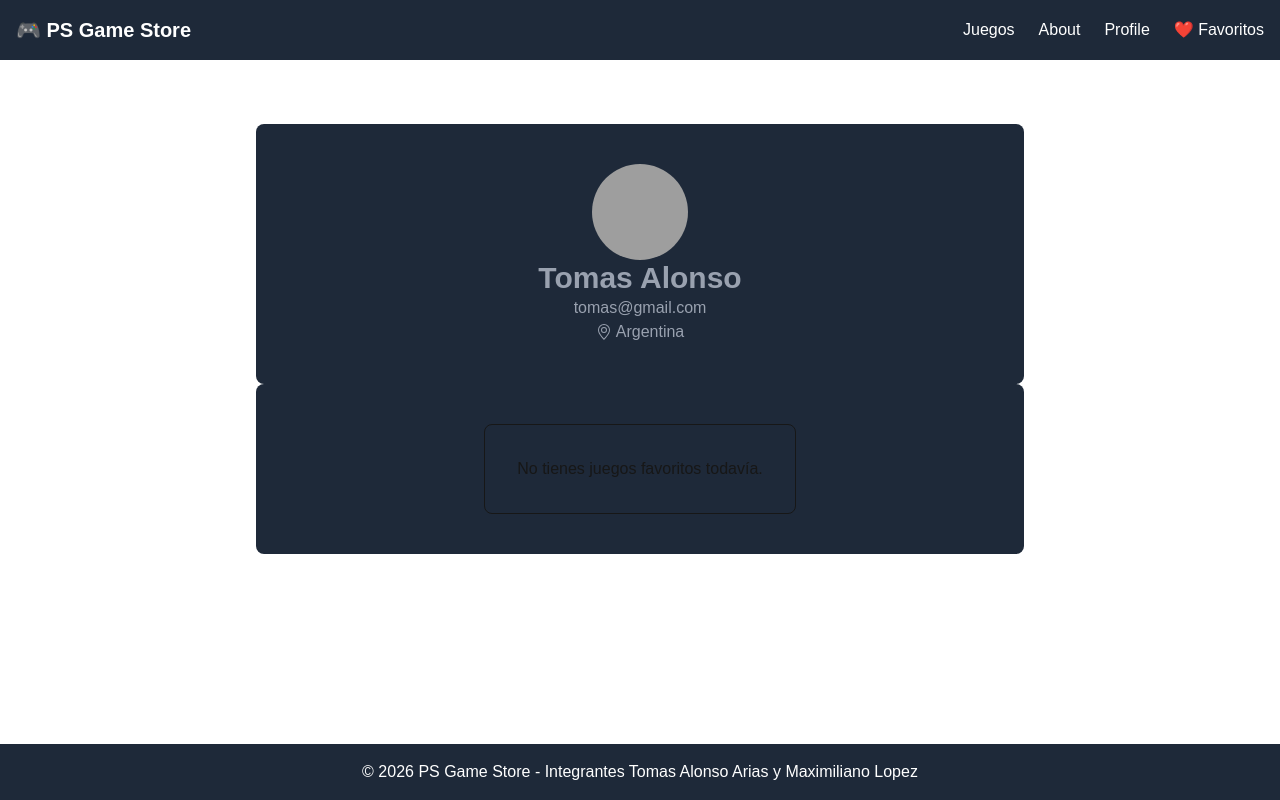
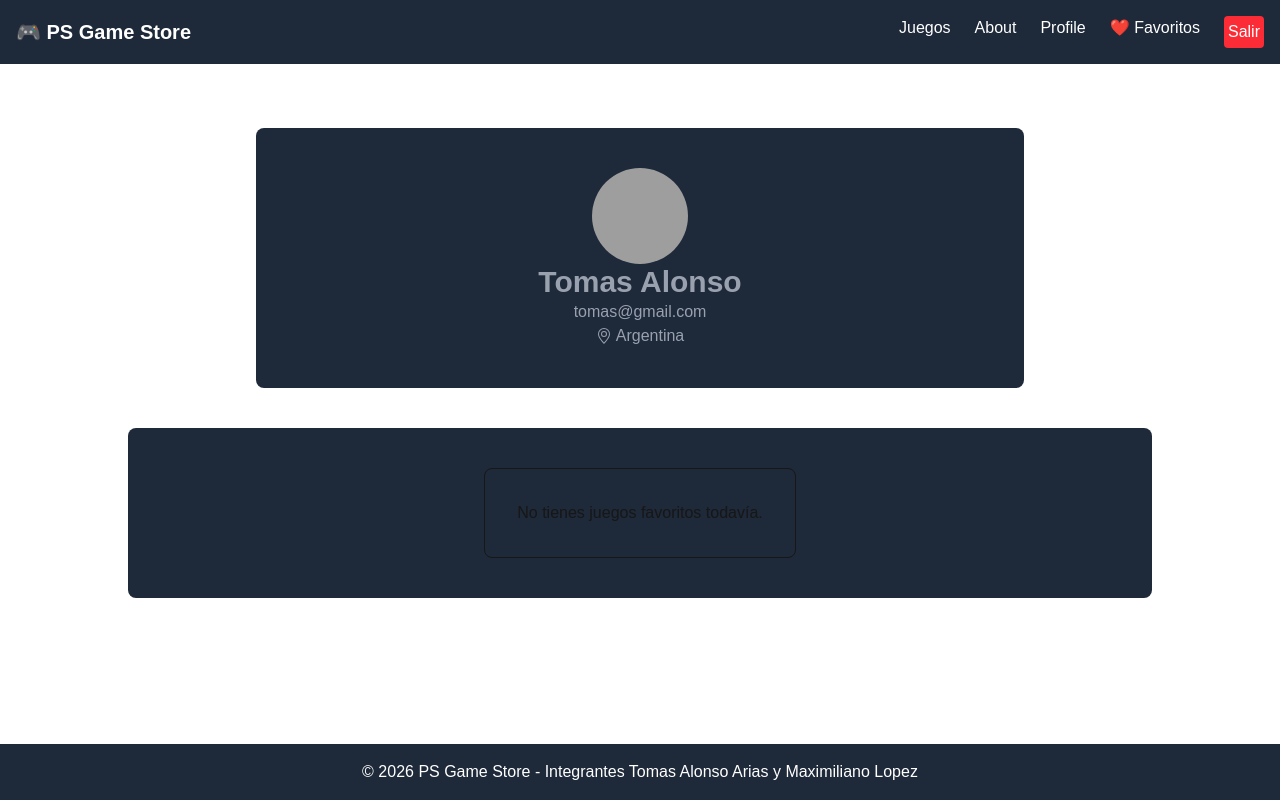
Before and after one commit to tomasalonso002/tp2_programacion3, a Next.js app: page /profile in a window 1280 px wide. Built offline with nearby package versions, Linux system fonts and the light colour scheme; grey boxes are pictures that could not be loaded.

Commit message:
Se creo la ruta profile

```diff
--- a/src/app/components/Navbar.jsx
+++ b/src/app/components/Navbar.jsx
@@ -44,6 +44,10 @@ export default function Navbar() {
 
           </Link>
 
+
+            <Link href="#" className=" bg-red-500 hover:bg-red-700 hover:text-gray-300 p-1 rounded">
+            Salir
+          </Link>
         </div>
 
       </div>
--- a/src/app/profile/page.jsx
+++ b/src/app/profile/page.jsx
@@ -24,20 +24,24 @@ export default function Page(){
           Argentina
         </p>
       </section>
-        <section className="w-full max-w-3xl flex flex-col items-center bg-gray-800 rounded-lg p-10">
+        <section className="w-full max-w-5xl flex flex-col items-center bg-gray-800 rounded-lg p-10 mt-10">
             {cart.length === 0 ? (
                 <div className="border rounded-lg p-8 text-center">
                     No tienes juegos favoritos todavía.
                 </div>
                 ) : (
+                    <>
+                    <h1 className="text-4xl mb-5">Mis Juegos Favoritos</h1>
                     <div className="grid grid-cols-1 md:grid-cols-2 lg:grid-cols-4 gap-6">
                     {cart.map((game) => (
                         <GameCard
                         key={game.id}
                         game={game}
+                        showFavoriteButton={false}
                         />
                     ))}
                 </div>
+                </>
                 )}
         </section>
     </main>
--- a/src/app/ps-games/favoritos/page.jsx
+++ b/src/app/ps-games/favoritos/page.jsx
@@ -28,6 +28,7 @@ export default function Favoritos() {
               key={game.id}
               game={game}
               showFavoriteButton={false}
+
             />
           ))}
 
```
